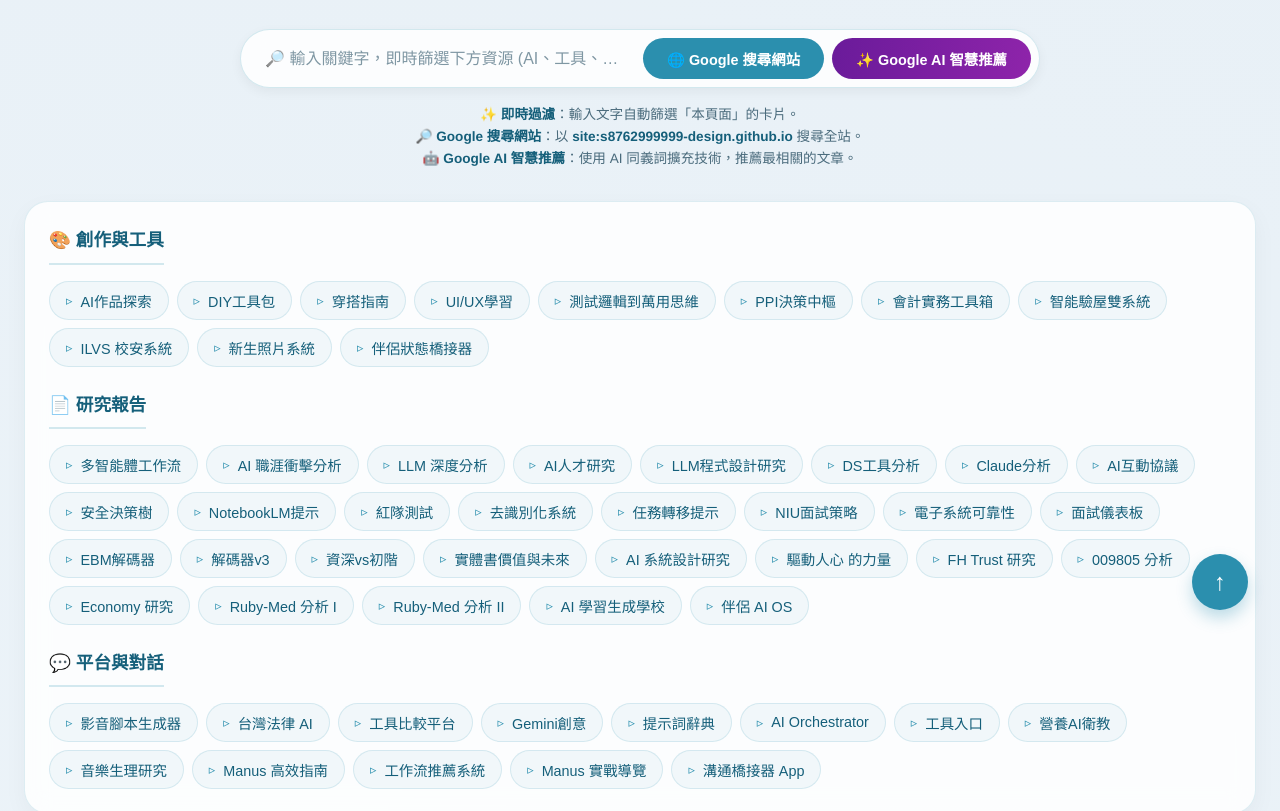
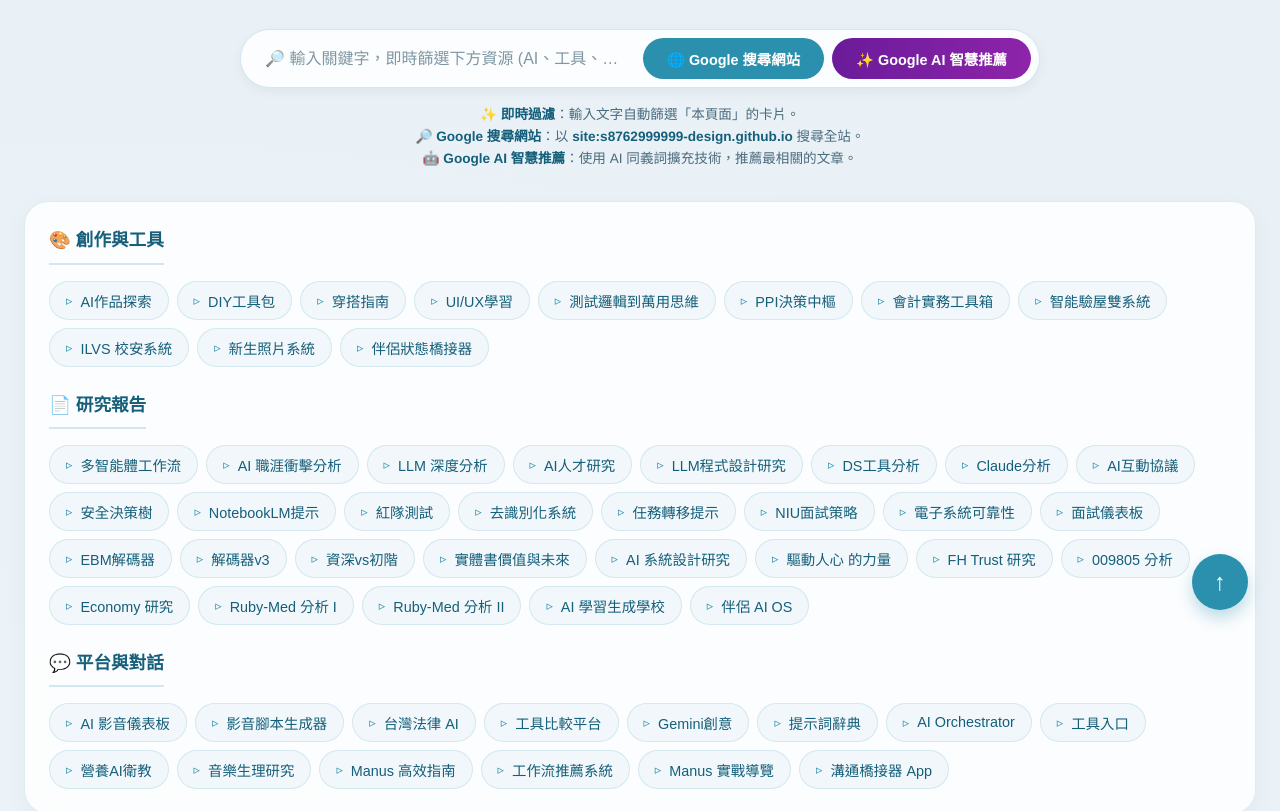
Before and after one commit to s8762999999-design/s8762999999-design.github.io, a plain HTML site: page index.html in a window 1280 px wide. Shown: the part 158-969 px from the top of the page. Drawn offline with Linux system fonts and the light colour scheme.

Commit message:
Add AI video creation dashboard entry to index.html

```diff
--- a/index.html
+++ b/index.html
@@ -648,6 +648,7 @@
         { title: "伴侶 AI OS 關係研究計畫", shortTitle: "伴侶 AI OS", url: "https://s8762999999-design.github.io/Couple-AI-OS-Research-Plan/", description: "探索將 AI 技術應用於伴侶關係經營與互動模式，建構專屬的情感溝通作業系統 (Couple OS)，提供心理學框架與數據化的情感維繫策略。", features: ["專屬情感溝通框架", "關係動態數據分析", "伴侶共同成長規劃"], icon: "💖🤖", category: "💖 關係研究", group: "研究報告", showDevDate: true },
 
         // 平台與對話
+        { title: "AI 影音創作儀表板 (Manus App)", shortTitle: "AI 影音儀表板", url: "https://aivideodash-oh7zymvs.manus.space", description: "部署於 Manus AI 平台的影音創作與專案儀表板。整合腳本管理、製作進度追蹤與靈感紀錄，提供創作者一站式的短影音專案管理解決方案。", features: ["影音專案一站式管理", "製作進度與腳本追蹤", "創作者靈感數據化"], icon: "📊🎬", category: "🎬 影音工具", group: "平台與對話", showDevDate: true },
         { title: "AI 影音腳本生成器 (Manus App)", shortTitle: "影音腳本生成器", url: "https://videoscript-hnfmjl3k.manus.space", description: "部署於 Manus AI 平台的影音腳本生成工具。提供自動化分鏡設計、口白撰寫與視覺提示，協助創作者快速將靈感轉化為結構化的短影音腳本。", features: ["自動化分鏡與口白生成", "短影音結構化設計", "創作者靈感轉化工具"], icon: "🎬📝", category: "🎬 腳本生成", group: "平台與對話", showDevDate: true },
         { title: "台灣法律時效 AI 助手 (Manus App)", shortTitle: "台灣法律 AI", url: "https://twlawtime-3azdxxrz.manus.space", description: "部署於 Manus AI 平台的台灣法律實務輔助應用。專注於法規時效解析（如消滅時效、追訴期等）與基礎法律諮詢，協助使用者快速釐清法律程序中的關鍵時間節點。", features: ["台灣法規時效解析", "民刑事追訴期計算", "AI 基礎法律諮詢"], icon: "⚖️🤖", category: "⚖️ 法律輔助", group: "平台與對話", showDevDate: true },
         { title: "AI工具綜合比較平台", shortTitle: "工具比較平台", url: "https://aitoolscomp-jaruvq4t.manus.space/?utm_id=97758_v0_s00_e0_tv0", description: "一站式AI工具評測與比較平台，收錄主流人工智慧服務，提供效能數據、價格對比與使用場景建議，幫助開發者與企業快速選型。", features: ["多維度工具評測", "即時效能對比", "應用場景推薦"], icon: "⚖️🤖", category: "🔎 工具評測", group: "平台與對話" },
@@ -706,8 +707,9 @@
         "替代": ["replace", "取代", "失業", "ai替代率", "衝擊"],
         "法律": ["law", "法規", "時效", "諮詢", "twlawtime", "追訴期", "民法", "刑法"],
         "多智能體": ["multi-agent", "工作流", "workflow", "agent", "協同"],
-        "影音": ["影片", "腳本", "短影音", "video", "youtube"],
-        "腳本": ["script", "分鏡", "口白", "文案", "影音"]
+        "影音": ["影片", "腳本", "短影音", "video", "youtube", "儀表板", "dash"],
+        "腳本": ["script", "分鏡", "口白", "文案", "影音"],
+        "儀表板": ["dashboard", "管理", "專案", "進度", "aivideodash"]
     };
 
     function expandKeywords(keyword) {
@@ -816,7 +818,7 @@
                 }
 
                 // 動態賦予本次新增內容之開發日期
-                if (["LLM 智慧工作流推薦系統", "Manus AI 平台實戰導覽手冊", "伴侶溝通橋接器 (Manus App)", "2026/08/18 LLM 深度分析與趨勢報告", "AI 替代率分析與職涯轉型 (營養師篇)", "台灣法律時效 AI 助手 (Manus App)", "多智能體工作流 (Multi-Agent Workflow) 研究與實作", "AI 影音腳本生成器 (Manus App)"].includes(item.title)) {
+                if (["LLM 智慧工作流推薦系統", "Manus AI 平台實戰導覽手冊", "伴侶溝通橋接器 (Manus App)", "2026/08/18 LLM 深度分析與趨勢報告", "AI 替代率分析與職涯轉型 (營養師篇)", "台灣法律時效 AI 助手 (Manus App)", "多智能體工作流 (Multi-Agent Workflow) 研究與實作", "AI 影音腳本生成器 (Manus App)", "AI 影音創作儀表板 (Manus App)"].includes(item.title)) {
                     dateLabel = "📅 2026/08/18";
                 }
 
@@ -892,7 +894,7 @@
                 featureItems.forEach(item => { textContent += item.textContent + ' '; });
                 const lowerText = textContent.toLowerCase();
                 const matched = expandedKeywords.some(kw => lowerText.includes(kw));
-                if (matched) { card.style.display = ''; matchCount++; }
+                if (matches) { card.style.display = ''; matchCount++; }
                 else { card.style.display = 'none'; }
             });
             let noResultDiv = document.getElementById('noResultMessage');
```
